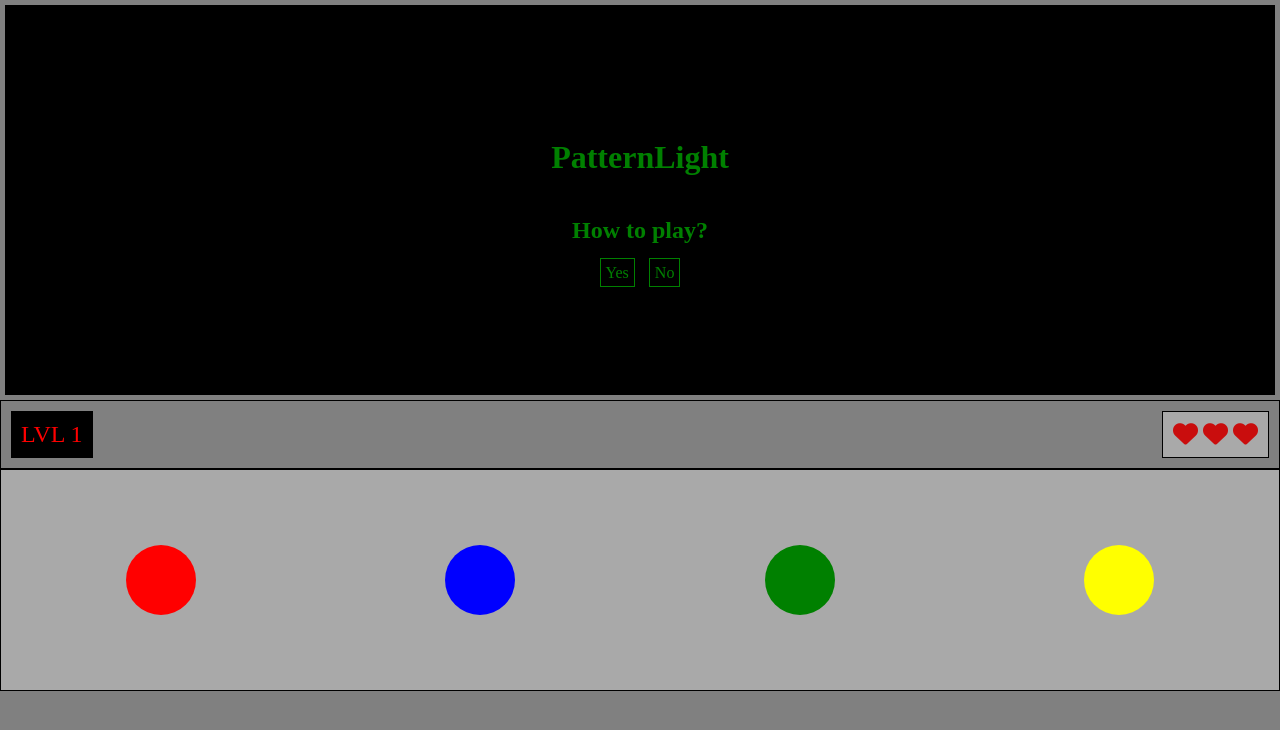
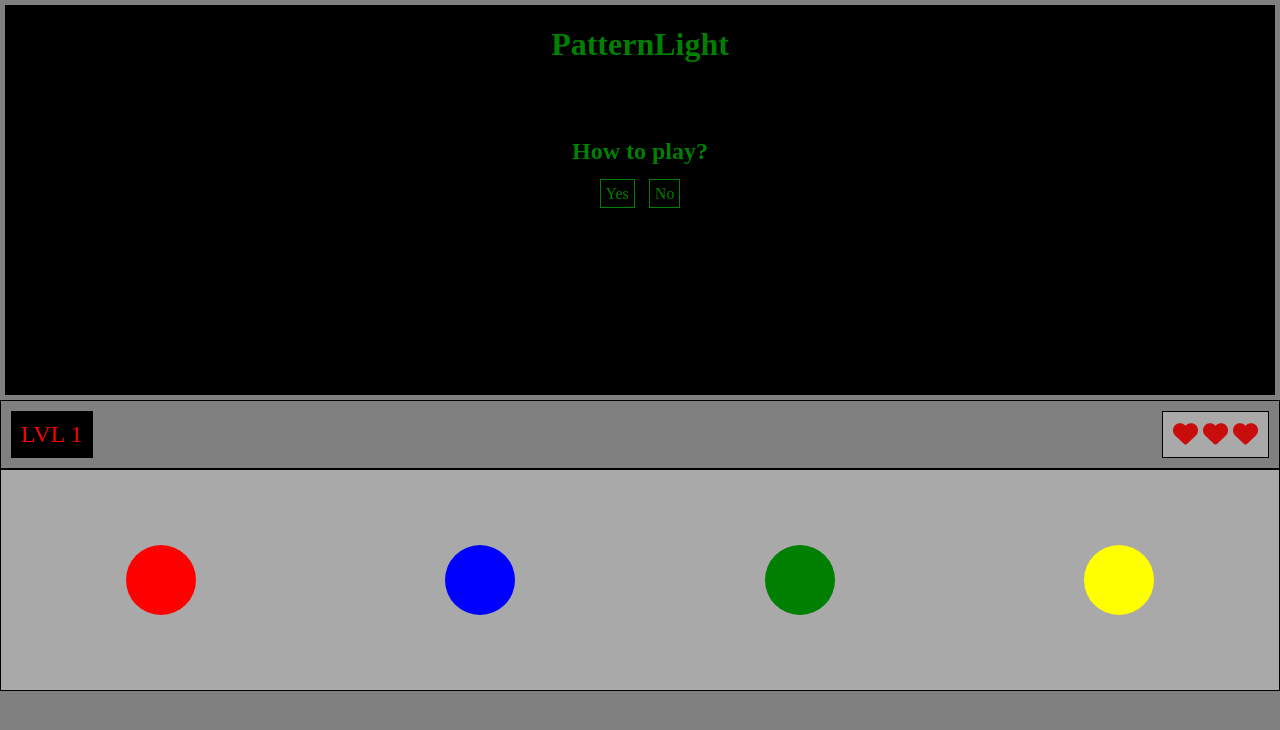
Before and after one commit to Lsverry/Pattern-Light, a plain HTML site: page index.html in a window 1280 px wide. Drawn offline with Linux system fonts and the light colour scheme.

Commit message:
Change the position of the elements in the div screen.

```diff
--- a/assets/css/style.css
+++ b/assets/css/style.css
@@ -7,6 +7,8 @@ body, html{
 
 h1 {
     color: green;
+    flex-basis: 70px;
+
 }
 
 h2 {
@@ -52,7 +54,7 @@ span:hover {
     text-align: center;
     display: flex;
     align-items: center;
-    justify-content: center;
+    justify-content: flex-start;
     flex-direction: column;
 }
 
```
